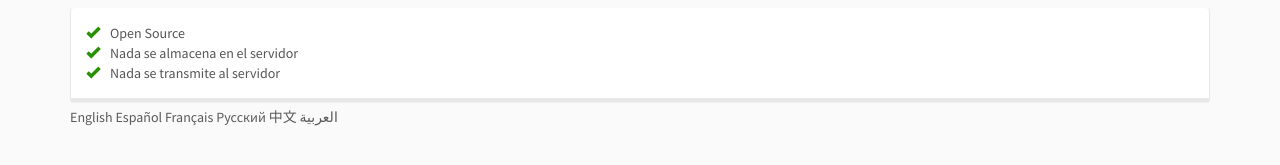
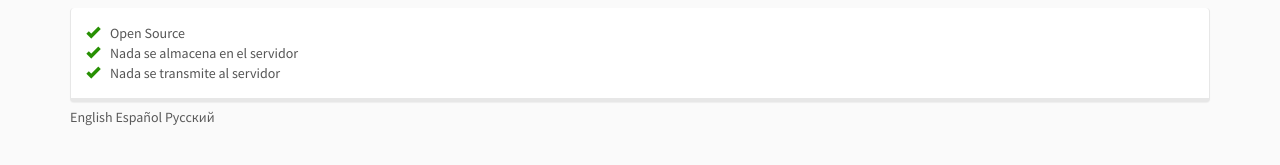
Before and after one commit to osolko/webcrypt, a Jekyll site: the page built from es.md, in a window 1280 px wide. Shown: the part 472-637 px from the top of the page. Built offline with Jekyll 4.4.1, drawn with Linux system fonts in a browser that asks for light colours.

Commit message:
Update app.html

```diff
--- a/_layouts/app.html
+++ b/_layouts/app.html
@@ -338,10 +338,10 @@
     <div class="lang">
         <a href="{{ site.baseurl }}">English</a>
         <a href="{{ site.baseurl }}/es">Español</a>
-        <a href="{{ site.baseurl }}/fr">Français</a>
+     <!--   <a href="{{ site.baseurl }}/fr">Français</a> -->
         <a href="{{ site.baseurl }}/ru">Русский</a>
-        <a href="{{ site.baseurl }}/cn">中文</a>
-        <a href="{{ site.baseurl }}/ar">العربية</a>
+    <!--    <a href="{{ site.baseurl }}/cn">中文</a>
+        <a href="{{ site.baseurl }}/ar">العربية</a> -->
     </div>
 
 </div>
```
